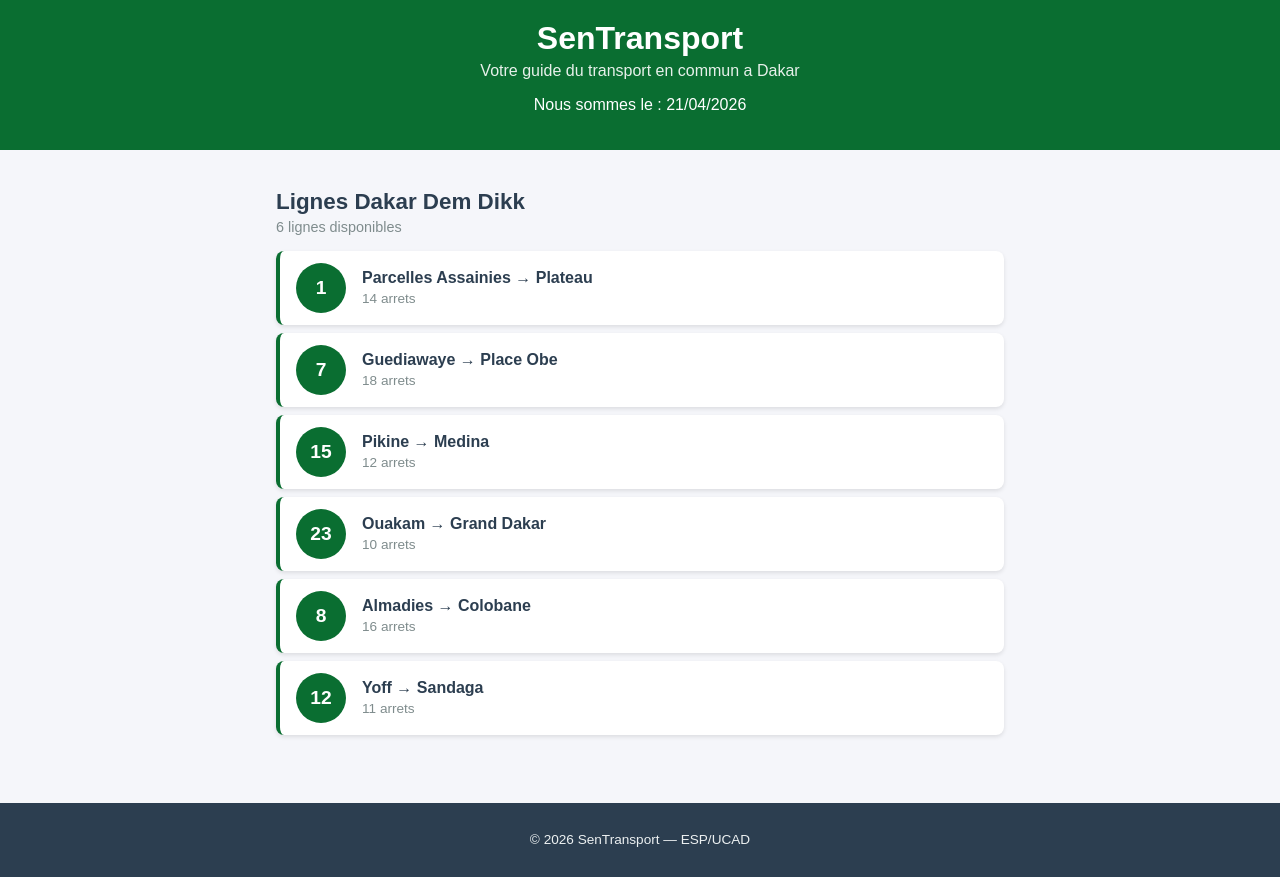
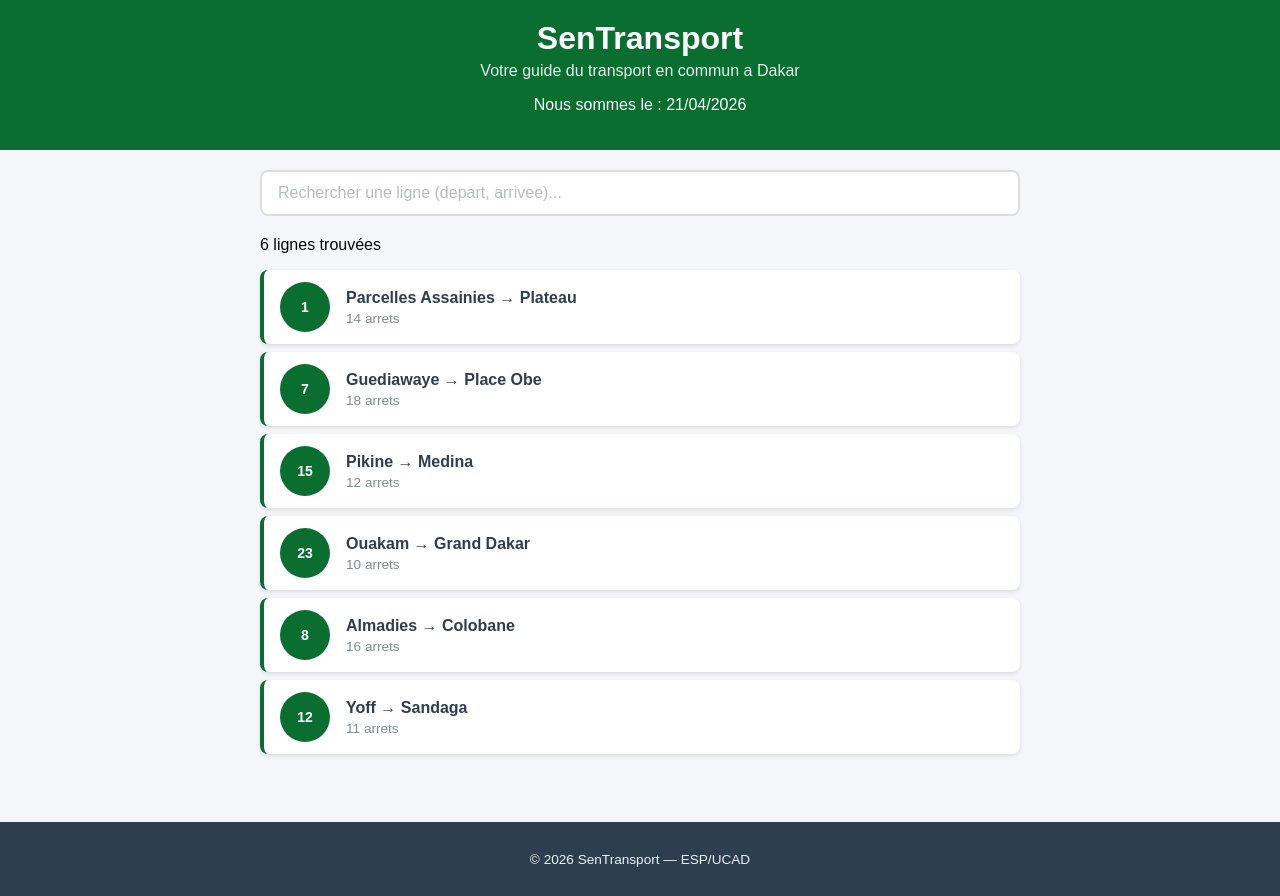
Before and after one commit to Mandioula341/sentransport, a React (Create React App) app: page / in a window 1280 px wide. Built offline with nearby package versions, Linux system fonts and the light colour scheme.

Commit message:
Lab 3 : etat, recherche et selection de lignes

```diff
--- a/src/App.css
+++ b/src/App.css
@@ -13,8 +13,18 @@
   box-sizing: border-box;
   flex: 1;
 }
+
 @media (max-width: 600px) {
   .contenu {
     padding: 12px;
   }
+  .ligne-bus {
+    padding: 10px 12px;
+  }
+  .ligne-numero {
+    width: 40px;
+    height: 40px;
+    font-size: 1rem;
+  margin-right: 12px;
+  }
 }
--- a/src/App.js
+++ b/src/App.js
@@ -1,30 +1,164 @@
+import { useState } from 'react';
 import './App.css';
 import Header from './Header';
-import ListeLignes from './ListeLignes';
+import Recherche from './Recherche';
+import LigneBus from './LignesBus';
+import DetailLigne from './DetailLigne';
 import Footer from './Footer';
 
+// Définition du composant StatReseau
+//const StatReseau = ({ lignes }) => {
+ // const totalLignes = lignes.length;
+ // const totalArrets = lignes.reduce((sum, ligne) => sum + ligne.arrets, 0);
+  //const ligneMax = lignes.reduce((prev, current) =>
+   // (prev.arrets > current.arrets) ? prev : current
+  //);
+  //return (
+    //<div style={{ display: 'flex', gap: '30px', margin: '20px 0', padding: '15px', background: '#f8f9fa', borderRadius: '8px', fontWeight: 'bold' }}>
+      //<div>🚌 Total Lignes : {totalLignes}</div>
+      //<div>🛑 Total Arrêts : {totalArrets}</div>
+      //<div>🔝 Ligne la plus longue : Ligne {ligneMax.numero}</div>
+    //</div>
+  //);
+//};
+
+
+const StatReseau = ({ lignes }) => {
+  if (lignes.length === 0) return null;
+
+  const totalLignes = lignes.length;
+  const totalArrets = lignes.reduce((sum, ligne) => sum + ligne.arrets, 0);
+  const ligneMax = lignes.reduce((prev, current) =>
+    (prev.arrets > current.arrets) ? prev : current
+  );
+
+  return (
+    <div style={{
+      display: 'grid',
+      gridTemplateColumns: 'repeat(auto-fit, minmax(200px, 1fr))',
+      gap: '20px',
+      margin: '25px 0'
+    }}>
+      {/* Carte 1 : Total Lignes */}
+      <div style={{
+        background: '#fff',
+        padding: '20px',
+        borderRadius: '12px',
+        border: '1px solid #eef0f2',
+        boxShadow: '0 4px 12px rgba(0,0,0,0.03)',
+        display: 'flex',
+        alignItems: 'center',
+        gap: '15px'
+      }}>
+        <div style={{ fontSize: '32px', background: '#edf2f7', padding: '12px', borderRadius: '10px' }}>🚌</div>
+        <div>
+          <div style={{ fontSize: '14px', color: '#64748b', fontWeight: '500', marginBottom: '4px' }}>Total Lignes</div>
+          <div style={{ fontSize: '24px', fontWeight: 'bold', color: '#1e293b' }}>{totalLignes}</div>
+        </div>
+      </div>
+
+      {/* Carte 2 : Total Arrêts */}
+      <div style={{
+        background: '#fff',
+        padding: '20px',
+        borderRadius: '12px',
+        border: '1px solid #eef0f2',
+        boxShadow: '0 4px 12px rgba(0,0,0,0.03)',
+        display: 'flex',
+        alignItems: 'center',
+        gap: '15px'
+      }}>
+        <div style={{ fontSize: '32px', background: '#edf2f7', padding: '12px', borderRadius: '10px' }}>🛑</div>
+        <div>
+          <div style={{ fontSize: '14px', color: '#64748b', fontWeight: '500', marginBottom: '4px' }}>Total Arrêts</div>
+          <div style={{ fontSize: '24px', fontWeight: 'bold', color: '#1e293b' }}>{totalArrets}</div>
+        </div>
+      </div>
+
+      {/* Carte 3 : Ligne la plus longue */}
+      <div style={{
+        background: '#fff',
+        padding: '20px',
+        borderRadius: '12px',
+        border: '1px solid #eef0f2',
+        boxShadow: '0 4px 12px rgba(0,0,0,0.03)',
+        display: 'flex',
+        alignItems: 'center',
+        gap: '15px'
+      }}>
+        <div style={{ fontSize: '32px', background: '#edf2f7', padding: '12px', borderRadius: '10px' }}>🔝</div>
+        <div>
+          <div style={{ fontSize: '14px', color: '#64748b', fontWeight: '500', marginBottom: '4px' }}>Ligne la plus longue</div>
+          <div style={{ fontSize: '20px', fontWeight: 'bold', color: '#1e293b' }}>Ligne {ligneMax.numero}</div>
+        </div>
+      </div>
+    </div>
+  );
+};
+
 function App() {
+  const [recherche, setRecherche] = useState("");
+  const [ligneSelectionnee, setLigneSelectionnee] = useState(null);
+
   const lignes = [
-    { id: 1, numero: "1", depart: "Parcelles Assainies",arrivee: "Plateau",arrets: 14},
+    { id: 1, numero: "1", depart: "Parcelles Assainies",arrivee: "Plateau", arrets: 14,listeArrets: ["Parcelles U14", "Parcelles U10","Camberene", "Patte d'Oie", "Grand Dakar","Colobane", "Ponty", "Plateau"] },
+    { id: 2, numero: "7", depart: "Guediawaye",arrivee: "Place Obe", arrets: 18,listeArrets: ["Guediawaye", "Pikine", "Thiaroye","Keur Massar", "Grand Yoff", "Parcelles","Liberte 6", "Place Obe"] },
+    { id: 3, numero: "15", depart: "Pikine",arrivee: "Medina", arrets: 12,listeArrets: ["Pikine Centre", "Thiaroye Gare","Hann", "Colobane", "Fass", "Medina"] },
+    { id: 4, numero: "23", depart: "Ouakam",arrivee: "Grand Dakar", arrets: 10,listeArrets: ["Ouakam Village", "Mermoz", "Fann","Point E", "Liberte 5", "Grand Dakar"] },
+    { id: 5, numero: "8", depart: "Almadies",arrivee: "Colobane", arrets: 16,listeArrets: ["Almadies", "Ngor", "Yoff","Ouest Foire", "Liberte 6", "Colobane"] },
+    { id: 6, numero: "12", depart: "Yoff",arrivee: "Sandaga", arrets: 11,listeArrets: ["Yoff Village", "Aeroport LSS","Parcelles U17", "Grand Yoff", "HLM", "Sandaga"] },
+  ];
 
-    { id: 2, numero: "7", depart: "Guediawaye",arrivee: "Place Obe", arrets: 18},
+  // Logique de filtrage
+  const lignesFiltrees = lignes.filter(l =>
+    l.depart.toLowerCase().includes(recherche.toLowerCase()) ||
+    l.arrivee.toLowerCase().includes(recherche.toLowerCase()) ||
+    l.numero.includes(recherche)
+  );
 
-    { id: 3, numero: "15", depart: "Pikine",arrivee: "Medina",arrets: 12 },
+  // Gestion du clic (Toggle)
+  function handleClickLigne(ligne) {
+    if (ligneSelectionnee && ligneSelectionnee.id === ligne.id) {
+      setLigneSelectionnee(null); // Désélectionne si déjà active
+    } else {
+      setLigneSelectionnee(ligne); // Sélectionne la ligne
+    }
+  }
 
-    { id: 4, numero: "23", depart: "Ouakam",arrivee: "Grand Dakar", arrets: 10 },
-
-    { id: 5, numero: "8", depart: "Almadies",arrivee: "Colobane",arrets: 16 },
-
-    { id: 6, numero: "12", depart: "Yoff",arrivee: "Sandaga",arrets: 11 },
-  ];
   return (
     <div className="App">
       <Header />
+
       <main className="contenu">
-        <ListeLignes lignes={lignes} />
+        <Recherche
+          valeur={recherche}
+          onChange={setRecherche}
+        />
+
+        <p className="resultat-recherche">
+          {lignesFiltrees.length} ligne{lignesFiltrees.length > 1 ? 's' : ''} trouvée{lignesFiltrees.length > 1 ? 's' : ''}
+        </p>
+
+        {/* Liste des lignes */}
+        {lignesFiltrees.map(ligne => (
+          <LigneBus
+            key={ligne.id}
+            numero={ligne.numero}
+            depart={ligne.depart}
+            arrivee={ligne.arrivee}
+            arrets={ligne.arrets}
+            estSelectionnee={ligneSelectionnee?.id === ligne.id}
+            onClick={() => handleClickLigne(ligne)}
+          />
+        ))}
+
+        {/* Affichage du détail si une ligne est sélectionnée */}
+        {ligneSelectionnee && <DetailLigne ligne={ligneSelectionnee} />}
       </main>
+
       <Footer />
     </div>
   );
 }
+
 export default App;
--- /dev/null
+++ b/src/DetailLigne.css
@@ -0,0 +1,58 @@
+.detail-ligne {
+    background-color: #ffffff;
+    border: 2px solid #0a6e31;
+    border-radius: 8px;
+    padding: 20px;
+    margin-top: 16px;
+    animation: slideDown 0.3s ease;
+}
+@keyframes slideDown {
+    from { opacity: 0; transform: translateY(-10px); }
+    to { opacity: 1; transform: translateY(0); }
+}
+.detail-titre {
+    color: #0a6e31;
+    margin: 0 0 8px 0;
+    font-size: 1.2rem;
+}
+.detail-info {
+    color: #7f8c8d;
+    margin: 0 0 16px 0;
+    font-size: 0.9rem;
+}
+.detail-arrets h4 {
+    color: #2c3e50;
+    margin: 0 0 8px 0;
+}
+.detail-liste {
+    list-style: none;
+    padding: 0;
+    margin: 0;
+}
+.detail-arret {
+    display: flex;
+    align-items: center;
+    padding: 8px 0;
+    border-bottom: 1px solid #f0f0f0;
+}
+.detail-arret:last-child {
+    border-bottom: none;
+}
+.arret-numero {
+    background-color: #0a6e31;
+    color: white;
+    width: 28px;
+    height: 28px;
+    border-radius: 50%;
+    display: flex;
+    align-items: center;
+    justify-content: center;
+    font-size: 0.8rem;
+    font-weight: bold;
+    margin-right: 12px;
+    flex-shrink: 0;
+}
+.arret-nom {
+    color: #2c3e50;
+    font-size: 0.95rem;
+}
--- /dev/null
+++ b/src/DetailLigne.js
@@ -0,0 +1,25 @@
+import './DetailLigne.css';
+function DetailLigne({ ligne }) {
+    return (
+        <div className="detail-ligne">
+            <h3 className="detail-titre">
+                Ligne {ligne.numero} : {ligne.depart} &rarr;
+                {ligne.arrivee}
+            </h3>
+            <p className="detail-info">
+                {ligne.arrets} arrets sur ce trajet
+            </p>
+            <div className="detail-arrets">
+                <h4>Arrets principaux :</h4>
+                <ul className="detail-liste">
+                    {ligne.listeArrets.map((arret, index) => (
+                    <li key={index} className="detail-arret">
+                        <span className="arret-numero">{index + 1}</span>
+                        <span className="arret-nom">{arret}</span>
+                    </li>))}
+                </ul>
+            </div>
+        </div>
+    );
+}
+export default DetailLigne;
--- a/src/LignesBus.css
+++ b/src/LignesBus.css
@@ -12,13 +12,13 @@
 }
 .ligne-bus:hover {
     transform: translateX(4px);
-    box-shadow: 0 4px 8px rgba(0, 0, 0, 0.15);
+     box-shadow: 0 4px 8px rgba(0, 0, 0, 0.15);
 }
 .ligne-numero {
+    color: white;
     background-color: #0a6e31;
-    color: white;
     font-weight: bold;
-    font-size: 1.2rem;
+    font-size: 14px;
     width: 50px;
     height: 50px;
     border-radius: 50%;
@@ -42,3 +42,10 @@
     color: #7f8c8d;
     margin-top: 4px;
 }
+.ligne-bus-active {
+    border-left: 4px solid #e67e22;
+    background-color: #fef9f3;
+}
+.ligne-bus-active .ligne-numero {
+    background-color: #e67e22;
+}
--- a/src/LignesBus.js
+++ b/src/LignesBus.js
@@ -1,7 +1,11 @@
 import './LignesBus.css';
-function LigneBus({ numero, depart, arrivee, arrets }) {
+
+function LigneBus({ numero, depart, arrivee, arrets,
+estSelectionnee, onClick }) {
   return (
-        <div className="ligne-bus">
+    <div
+      className={`ligne-bus ${estSelectionnee? 'ligne-bus-active' : ''}`}
+      onClick={onClick}>
       <div className="ligne-numero">{numero}</div>
       <div className="ligne-info">
         <span className="ligne-trajet">
--- a/src/ListeLignes.js
+++ b/src/ListeLignes.js
@@ -1,22 +1,21 @@
 import LigneBus from './LignesBus';
 import './ListeLignes.css';
-function ListeLignes({ lignes }) {
+
+const ListeLignes = ({ lignes }) => {
   return (
     <div className="liste-lignes">
-            <h2 className="liste-titre">Lignes Dakar Dem Dikk</h2>
-            <p className="liste-description">
-                {lignes.length} lignes disponibles
-            </p>
-            {lignes.map(ligne => (
+      {lignes.map((ligne) => (
         <LigneBus
           key={ligne.id}
           numero={ligne.numero}
           depart={ligne.depart}
           arrivee={ligne.arrivee}
           arrets={ligne.arrets}
+          couleur={ligne.couleur}
         />
       ))}
     </div>
   );
-}
+};
+
 export default ListeLignes;
--- /dev/null
+++ b/src/Recherche.css
@@ -0,0 +1,19 @@
+.recherche {
+    margin-bottom: 20px;
+}
+.recherche-input {
+    width: 100%;
+    padding: 12px 16px;
+    font-size: 1rem;
+    border: 2px solid #dcdde1;
+    border-radius: 8px;
+    outline: none;
+    box-sizing: border-box;
+    transition: border-color 0.2s;
+}
+.recherche-input:focus {
+    border-color: #0a6e31;
+}
+.recherche-input::placeholder {
+    color: #b2bec3;
+}
--- /dev/null
+++ b/src/Recherche.js
@@ -0,0 +1,16 @@
+import './Recherche.css';
+
+function Recherche({ valeur, onChange }) {
+    return (
+        <div className="recherche">
+            <input
+                type="text"
+                className="recherche-input"
+                placeholder="Rechercher une ligne (depart, arrivee)..."
+                value={valeur}
+                onChange={e => onChange(e.target.value)}
+            />
+        </div>
+    );
+}
+export default Recherche;
```
Lines whose indentation alone changed are shown as unchanged.
